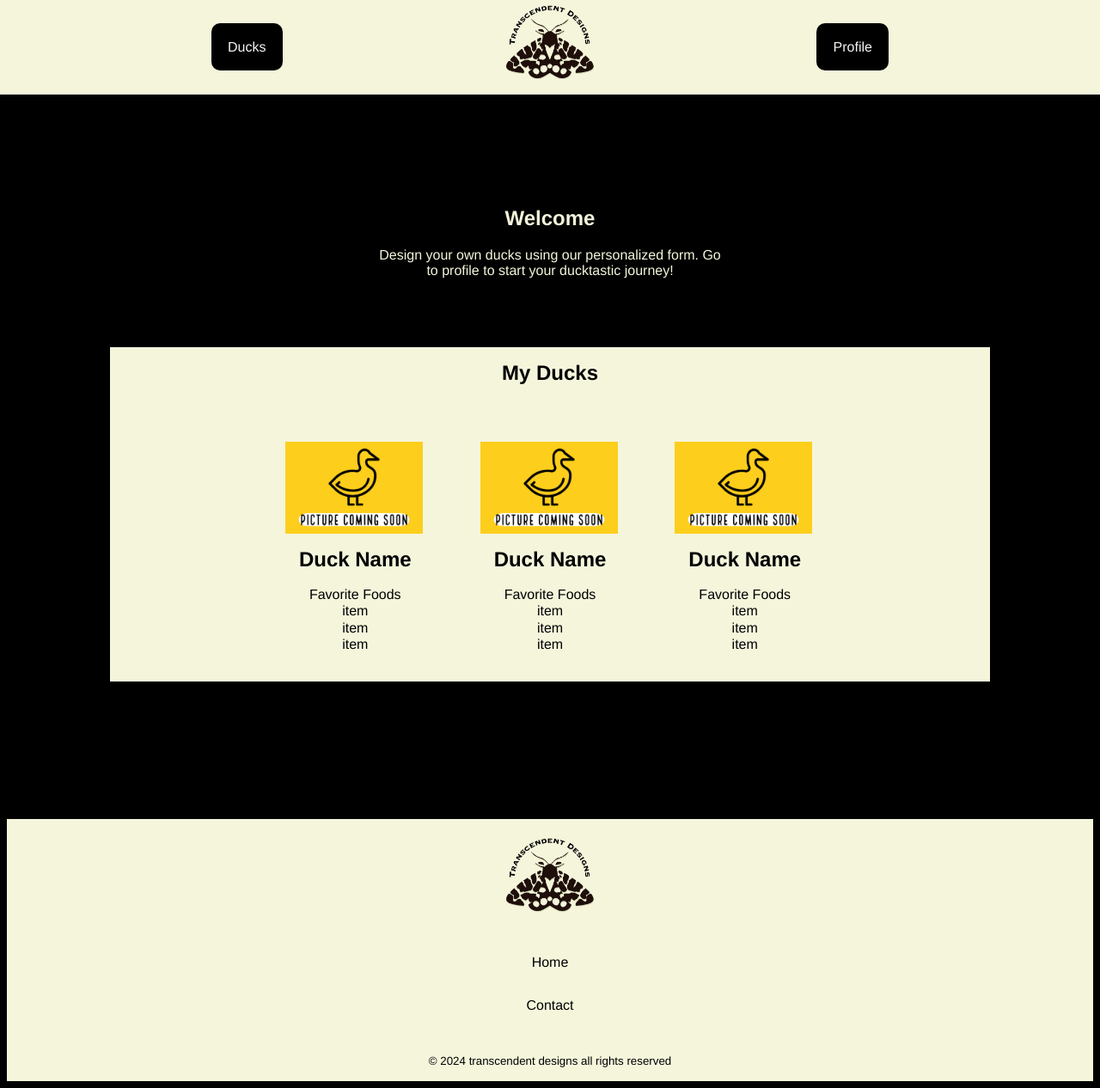
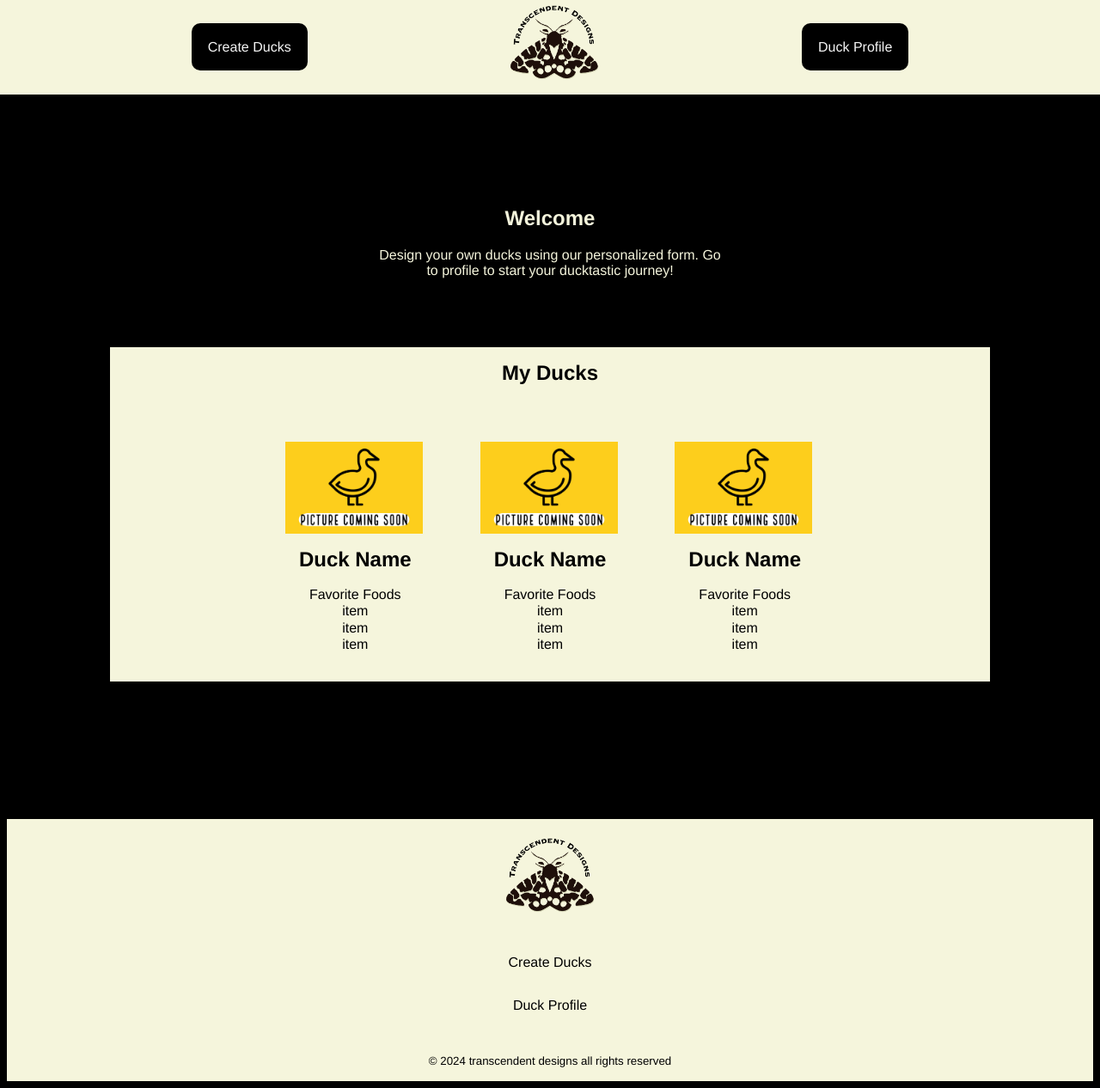
Before and after one commit to nic-gdes/create-a-duck-directory-TatumBaldwin, a PHP site: page /index.php in a window 1280 px wide. Shown: the whole page at 86% size. Run offline with PHP 8.4, Linux system fonts and the light colour scheme.

Commit message:
Fix the links in nav and footer

```diff
--- a/assets/components/footer.php
+++ b/assets/components/footer.php
@@ -1,11 +1,11 @@
     <footer class="flex-column">
         <div class="logo-contain">
-            <img class="logo" src="./assets/images/transcendant_logo.png" alt="transcendant designs logo">
+            <a href="./index.php"><img class="logo" src="./assets/images/transcendant_logo.png" alt="transcendant designs logo"></a>
         </div>
 
 
-            <div><a class="footer-link" href="../index.php">Home</a></div>
-            <div><a class="footer-link" href="../contact.php">Contact</a></div>
+            <div><a class="footer-link" href="./create-duck.php">Create Ducks</a></div>
+            <div><a class="footer-link" href="./profile.php">Duck Profile</a></div>
 
         <small class="small">&copy; 2024 transcendent designs all rights reserved</small>
     </footer>
--- a/assets/components/nav.php
+++ b/assets/components/nav.php
@@ -1,9 +1,9 @@
     <header>
         <nav class="flex-row">
-        <div><a class="nav-link" href="./create-duck.php">Ducks</a></div>
+        <div><a class="nav-link" href="./create-duck.php">Create Ducks</a></div>
             <div class="logo-contain">
                 <a href="./index.php"><img class="logo" src="./assets/images/transcendant_logo.png" alt="transcendant designs logo"></a>
             </div>
-                <div><a class="nav-link" href="./profile.php">Profile</a></div>
+                <div><a class="nav-link" href="./profile.php">Duck Profile</a></div>
         </nav>
     </header>
```
